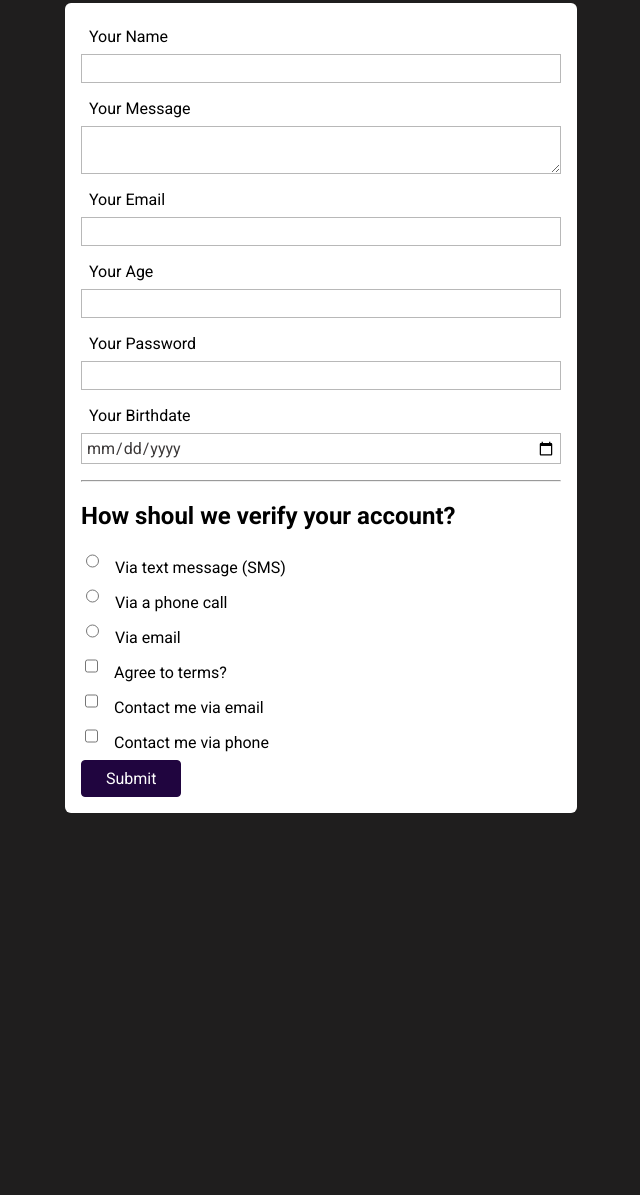
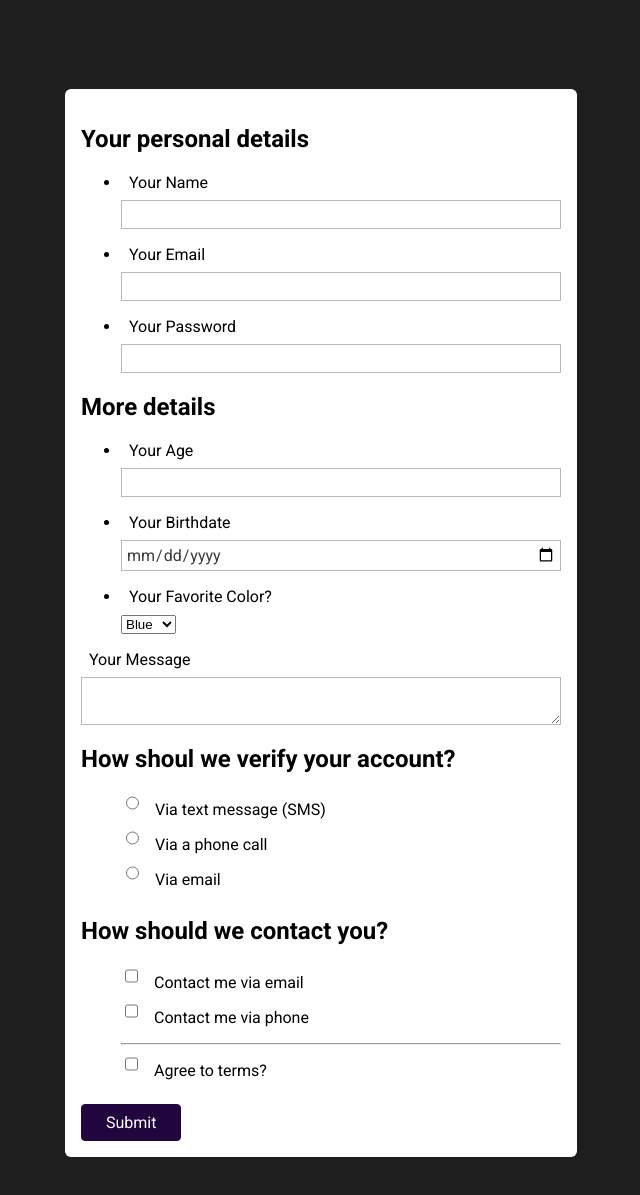
Before and after one commit to MJKafrouni/CURSITO, a plain HTML site: page index.html in a window 1280 px wide. Shown: the part 125-1320 px from the top of the page, without its empty margins (319-959 px from the left). Before the commit the page ends 1066 px from the top, so only its background shows below. Drawn offline with Linux system fonts and the light colour scheme.

Commit message:
Update index.html

```diff
--- a/index.html
+++ b/index.html
@@ -10,62 +10,112 @@
 <link href="https://fonts.googleapis.com/css2?family=Roboto:ital,wght@0,100..900;1,100..900&display=swap" rel="stylesheet">
 </head>
 <body>
-    <form action="/user-data" method="GET">
-        <label for="username">Your Name</label>
-    <input type="text" name="user-name" id="username">
-    <label for="usermessage">Your Message</label>
-    <textarea name="" id="usermessage"></textarea>
+    <header>
+     <h1>Demo Form</h1>
+    </header>
 
-    <label for="useremail">Your Email</label>
-    <input type="email" name="user-email" id="useremail">
-    <label for="userage">Your Age</label>
-    <input type="number" step="1" name="user-age" id="userage">
-    <label for="userpassword">Your Password</label>
-    <input type="password" name="user-password" id="userpassword">
-    <label for="userbirthdate">Your Birthdate</label>
-    <input type="date" name="user-birthdate" id="userbirthdate">
-    <hr>
-    <h2>How shoul we verify your account?</h2>
-    <div class="form-control-inline">
+   <main>
+  <form action="/" method="GET">
+
+    <section>
+        <h2>Your personal details</h2>
+        <ul>
+            <li>
+                <label for="username">Your Name</label>
+                <input type="text" name="user-name" id="username" required>
+            </li>
+            <li>
+                <label for="useremail">Your Email</label>
+                <input type="email" name="user-email" id="useremail" required>
+            </li>
+            <li>
+                <label for="userpassword">Your Password</label>
+                <input type="password" name="user-password" id="userpassword" required minlength="7">
+            </li>
+
+        </ul>
+    </section>
+
+    <section>
+        <h2>More details</h2>
+        <ul>
+            <li>
+                <label for="userage">Your Age</label>
+                <input type="number" step="1" name="user-age" id="userage" required min="18" max="100">
+            </li>
+            <li>
+                <label for="userbirthdate">Your Birthdate</label>
+                <input type="date" name="user-birthdate" id="userbirthdate" required min="1921-01-01" max="2023-12-31">
+            </li>
+            <li>
+            <label for="favorite-color">Your Favorite Color?</label>
+            <select name="favorite-color" id="favorite-color">
+            <option value="blue">Blue</option>
+            <option value="black">Black</option>
+            <option value="red">Red</option>
+            </select>
+            </li>
+        </ul>
+    </section>
+
+    <section>
+        <label for="usermessage">Your Message</label>
+        <textarea name="" id="usermessage"></textarea>
+    </section>
+
+    <section>
+     <h2>How shoul we verify your account?</h2>
+     <ul>
+    <li class="form-control-inline">
       <input
     type="radio"
     name="verify"
     id="verify-text-message"
     value="text-message">
     <label for="verify-text-message">Via text message (SMS)</label>
-    </div>
-    <div class="form-control-inline">
+    </li>
+    <li class="form-control-inline">
     <input
     type="radio"
     name="verify"
     id="verify-phone"
     value="phone">
     <label for="verify-phone">Via a phone call</label>
-    </div>
-    <div class="form-control-inline" >
+    </li>
+    <li class="form-control-inline" >
     <input
     type="radio"
     name="verify"
     id="verify-email"
     value="email">
     <label for="verify-email">Via email</label>
-    </div>
+    </li>
+    </ul>
+    </section>
 
-    <div class="form-control-inline">
+    <section>
+        <h2>How should we contact you?</h2>
+        <ul>
+    <li class="form-control-inline">
+        <input type="checkbox" id="contact-email" name="Contact" value="email">
+        <label for="contact-email">Contact me via email</label>
+    </li>
+
+    <li class="form-control-inline">
+        <input type="checkbox" id="contact-phone" name="Contact" value="phone">
+        <label for="contact-phone">Contact me via phone</label>
+    </li>
+    <hr>
+    <li class="form-control-inline">
         <input type="checkbox" id="agree-terms" name="terms">
         <label for="agree-terms">Agree to terms?</label>
-    </div>
+    </li>
+</ul>
+    </section>
+    <button type="submit">Submit</button>
+    </form>
 
-    <div class="form-control-inline">
-        <input type="checkbox" id="contact-email" name="Contact" value="email">
-        <label for="contact-email">Contact me via email</label>
-    </div>
+    </main>
 
-    <div class="form-control-inline">
-        <input type="checkbox" id="contact-phone" name="Contact" value="phone">
-        <label for="contact-phone">Contact me via phone</label>
-    </div>
-    <button>Submit</button>
-    </form>
 </body>
 </html>
```
